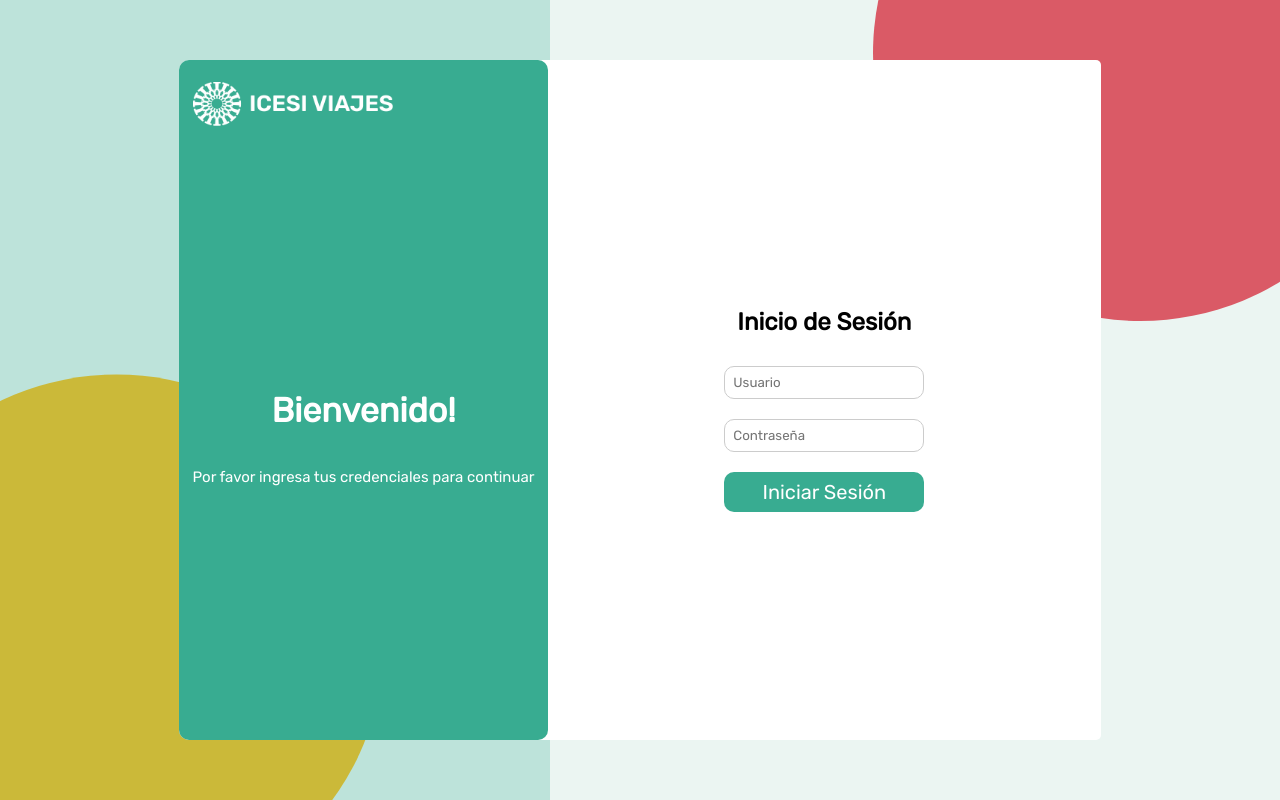
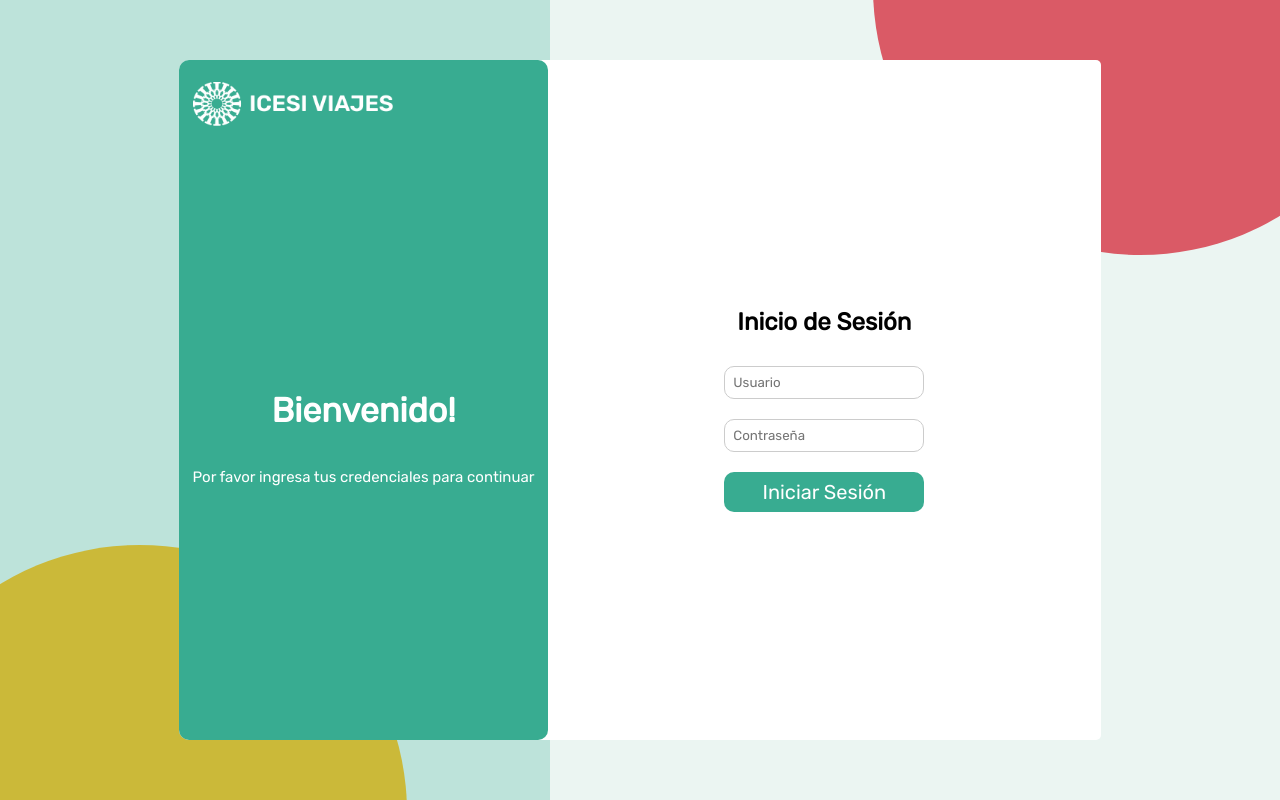
Before and after one commit to BrayanOrteg/icesi_viajes_react, a React (Create React App) app: page / in a window 1280 px wide. Built offline with nearby package versions, Linux system fonts and the light colour scheme.

Commit message:
fix of proportions in the backgrounds

```diff
--- a/src/homeComponent/Home.css
+++ b/src/homeComponent/Home.css
@@ -13,25 +13,11 @@
 
 .circle-home{
   position: fixed;
-  top: 0%;
-  right: -15%;
-  transform: translateY(60%);
+  bottom: 0;
+  right: -10vw;
+  transform: translateY(30vh);
   width: 520px;
   height: 520px;
   background-color: #DA5A66;
   border-radius: 50%;
 }
-
-@media (max-width: 1920px) {
-  .circle-home{
-    position: fixed;
-    top: 0%;
-    right: -15%;
-    transform: translateY(60%);
-    width: 520px;
-    height: 520px;
-    background-color: #DA5A66;
-    border-radius: 50%;
-  }
-
-}
--- a/src/loginComponent/Login.css
+++ b/src/loginComponent/Login.css
@@ -18,16 +18,17 @@
   top: 0;
   left: 0;
   height: 100vh;
-    width: 43%;
+  width: 43vw;
   background-color: rgba(85, 184, 161, 0.30);
   z-index: 1;
+
 }
 
 .circle-login-1{
   position: fixed;
-  top: 0%;
-  right: -10%;
-  transform: translateY(-40%);
+  top: 0;
+  right: -10vw;
+  transform: translateY(-35vh);
   width: 535px;
   height: 535px;
   background-color: #DA5A66;
@@ -36,49 +37,14 @@
 
 .circle-login-2{
   position: fixed;
-  top: 0%;
-  right: 80%;
-  transform: translateY(130%);
-  width: 535px;
-  height: 535px;
-  background-color: #FFB90B;
-  border-radius: 50%;
-}
-
-@media (max-width: 1920px) {
-    .rectangle-login {
-      position: fixed;
-      top: 0;
-      left: 0;
-      height: 100vh;
-      width: 43%;
-      background-color: rgba(85, 184, 161, 0.30);
-      z-index: 1;
-
-    }
-
-  .circle-login-1{
-    position: fixed;
-    top: 0%;
-    right: -10%;
-    transform: translateY(-40%);
-    width: 535px;
-    height: 535px;
-    background-color: #DA5A66;
-    border-radius: 50%;
-  }
-
-  .circle-login-2{
-    position: fixed;
-    top: 0%;
-    right: 70%;
-    transform: translateY(70%);
+  bottom: 0;
+  left: -10vw;
+  transform: translateY(35vh);
   width: 535px;
   height: 535px;
   background-color: #FFB90B;
   border-radius: 50%;
 
-  }
 }
 
 .container-login{
```
Lines whose indentation alone changed are shown as unchanged.
